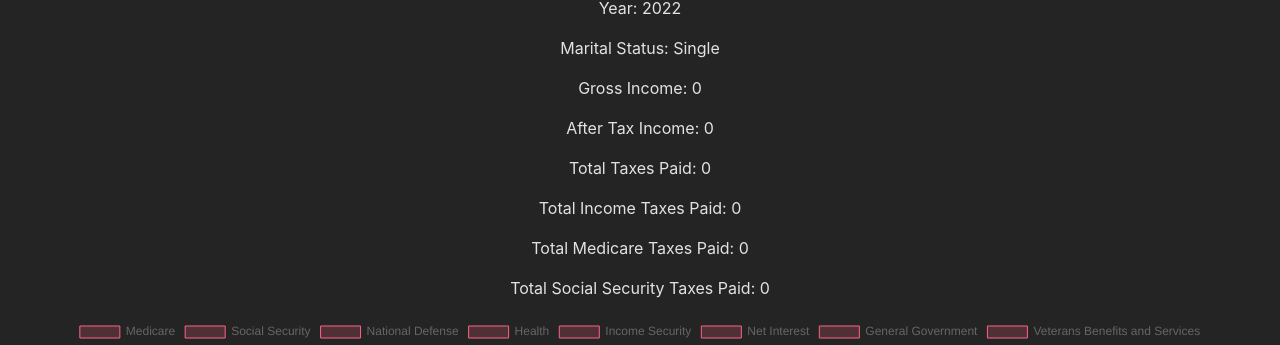
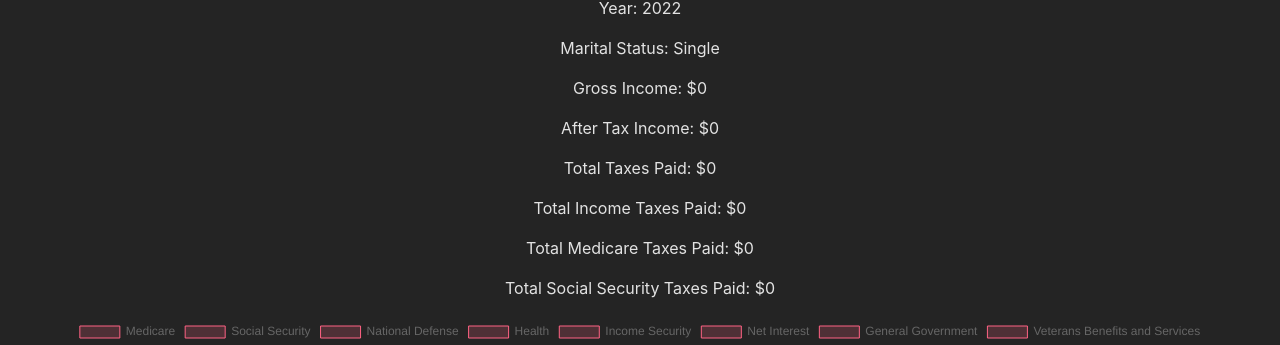
Before and after one commit to Larry-Gan/PCSTaxToolV2, a Svelte app: page / in a window 1280 px wide. Shown: the part 204-549 px from the top of the page. Built offline with nearby package versions, Linux system fonts and the light colour scheme.

Commit message:
updated how numbers are displayed in the pie chart and the other displays

```diff
--- a/src/App.svelte
+++ b/src/App.svelte
@@ -21,7 +21,9 @@
       // Calculate proportion of income taxes going towards each service
       let yourPayments = [medicareTaxes, socialSecurityTaxes]
       for (let i = 2; i < govtSpendingPercents.length; i++) {
-          yourPayments.push(govtSpendingPercents[i] * incomeTaxes);
+          let taxAmount = govtSpendingPercents[i] * incomeTaxes;
+          taxAmount = Math.round((taxAmount + Number.EPSILON) * 100) / 100;
+          yourPayments.push(taxAmount);
       }
 
       // Return data to fill in chart.js chart
@@ -82,12 +84,12 @@
 
 <p>Year: {year}</p>
 <p>Marital Status: {marrStatus}</p>
-<p>Gross Income: {grossIncome}</p>
-<p>After Tax Income: {afterTaxIncome}</p>
-<p>Total Taxes Paid: {totalTaxes}</p>
-<p>Total Income Taxes Paid: {incomeTaxes}</p>
-<p>Total Medicare Taxes Paid: {medicareTaxes}</p>
-<p>Total Social Security Taxes Paid: {socialSecurityTaxes}</p>
+<p>Gross Income: ${grossIncome.toLocaleString("en-US")}</p>
+<p>After Tax Income: ${afterTaxIncome.toLocaleString("en-US")}</p>
+<p>Total Taxes Paid: ${totalTaxes.toLocaleString("en-US")}</p>
+<p>Total Income Taxes Paid: ${incomeTaxes.toLocaleString("en-US")}</p>
+<p>Total Medicare Taxes Paid: ${medicareTaxes.toLocaleString("en-US")}</p>
+<p>Total Social Security Taxes Paid: ${socialSecurityTaxes.toLocaleString("en-US")}</p>
 
 <div>
     <Chart {data}/>
--- a/src/lib/Chart.svelte
+++ b/src/lib/Chart.svelte
@@ -20,10 +20,8 @@
       chart = new Chart(ctx, {
         type: 'pie',
         data: {
-          //labels: label,
           labels: budgetGroup,
           datasets: [{
-            label: "Spending in USD",
             data: data,
             backgroundColor: backgroundcolors,
             borderColor: bordercolors,
@@ -33,6 +31,17 @@
         options: {
           responsive: true,
           maintainAspectRatio: false,
+          plugins : {
+              tooltip : {
+                boxWidth: 0,
+                boxHeight: 0,
+                callbacks: {
+                  label: function (context) {
+                      return "$" + context.formattedValue;
+                  }
+                }
+              },
+            },
         }
       });
     });
```
